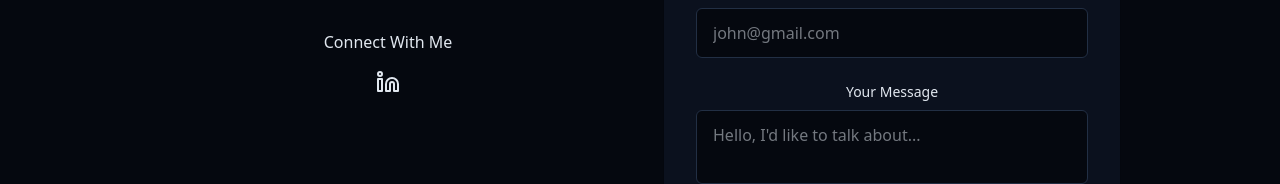
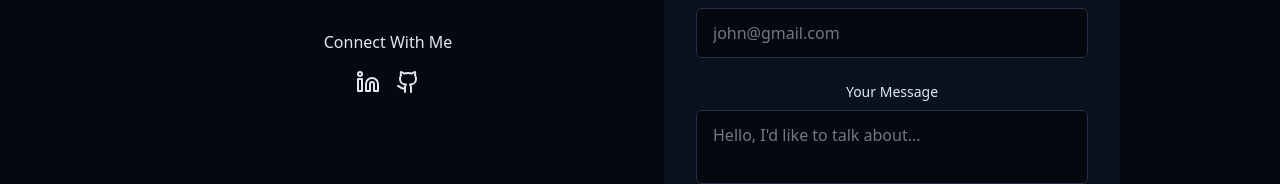
Before and after one commit to abhinav429/portfolio-website, a React (Vite) app: page / in a window 1280 px wide. Shown: the part 5184-5368 px from the top of the page. Built offline with nearby package versions, Linux system fonts and the light colour scheme.

Commit message:
add GitHub link to contact section

```diff
--- a/src/components/ContactSection.jsx
+++ b/src/components/ContactSection.jsx
@@ -1,4 +1,4 @@
-import { Linkedin, Mail, MapPin, Send } from "lucide-react";
+import { Github, Linkedin, Mail, MapPin, Send } from "lucide-react";
 import { cn } from "@/lib/utils";
 
 
@@ -49,10 +49,22 @@ export const ContactSection = () => {
             <div className="pt-8">
               <h4 className="font-medium mb-4"> Connect With Me</h4>
               <div className="flex space-x-4 justify-center">
-                <a href="https://www.linkedin.com/in/abhinavy7" target="_blank">
+                <a
+                  href="https://www.linkedin.com/in/abhinavy7"
+                  target="_blank"
+                  rel="noopener noreferrer"
+                  aria-label="LinkedIn profile"
+                >
                   <Linkedin />
                 </a>
-
+                <a
+                  href="https://github.com/abhinav429"
+                  target="_blank"
+                  rel="noopener noreferrer"
+                  aria-label="GitHub profile"
+                >
+                  <Github />
+                </a>
               </div>
             </div>
           </div>
```
